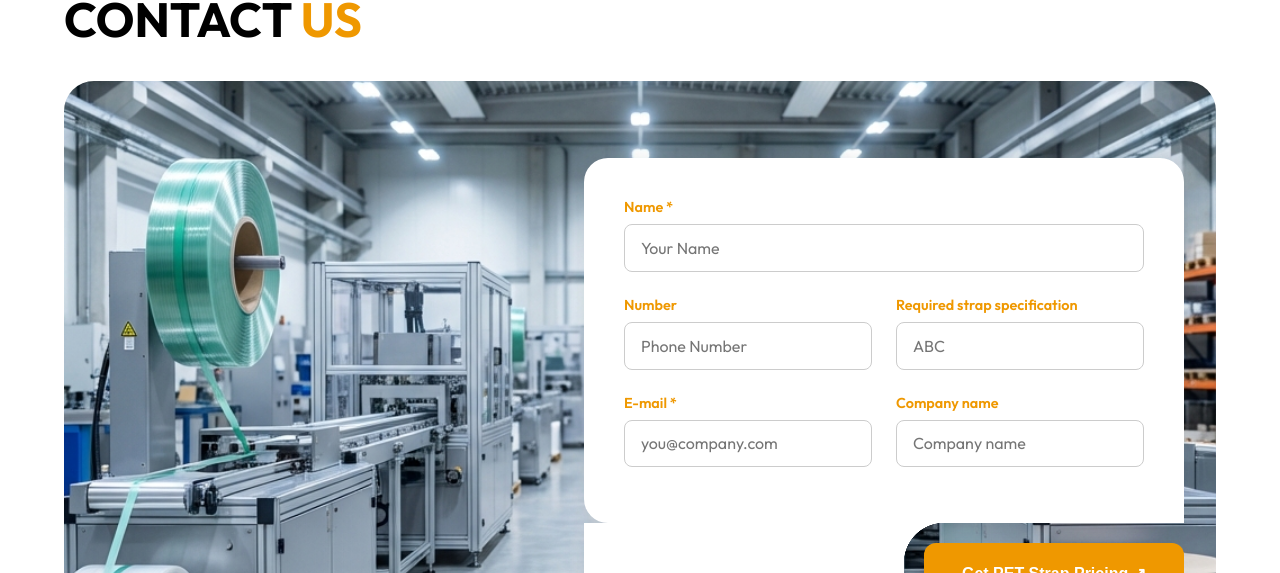
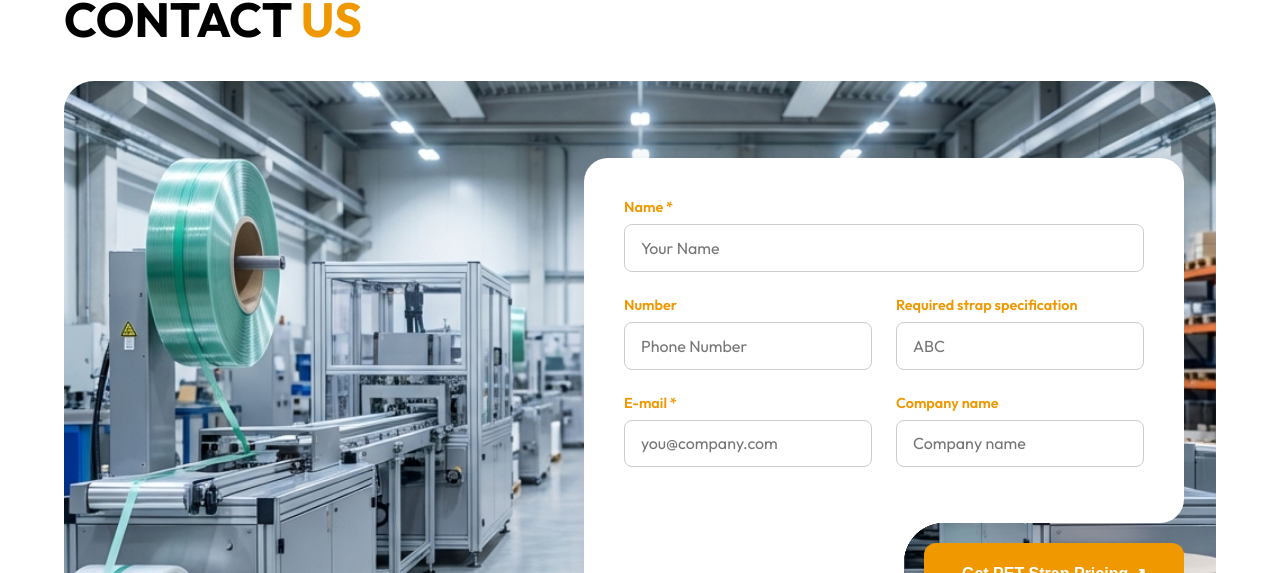
Before and after one commit to trivonotech/KARAM-PET---STRAP-INDUSTRIES, a Next.js app: page / in a window 1280 px wide. Shown: the part 4080-4653 px from the top of the page. Built offline with nearby package versions, Linux system fonts and the light colour scheme.

Commit message:
feat: Adjust `ContactUs` shape border radii for seamless connection and refined corner styling.

```diff
--- a/src/components/ContactUs.module.css
+++ b/src/components/ContactUs.module.css
@@ -106,8 +106,10 @@
     background-color: #ffffff;
     border-top-left-radius: 24px;
     border-top-right-radius: 24px;
-    border-bottom-left-radius: 24px;
-    /* We need this if the content ends here? No. */
+    border-bottom-left-radius: 0;
+    /* Flatten for seamless join */
+    border-bottom-right-radius: 24px;
+    /* Curve the outer corner above button */
 }
 
 .shapeBottom {
@@ -115,10 +117,13 @@
     bottom: 0;
     left: 0;
     width: calc(100% - 280px);
-    /* Leave 280px for button */
     height: 80px;
     background-color: #ffffff;
     border-bottom-left-radius: 24px;
+    border-top-left-radius: 0;
+    /* Flatten for seamless join */
+    border-bottom-right-radius: 0;
+    /* Sharp corner to meet connector */
 }
 
 .shapeConnector {
```
